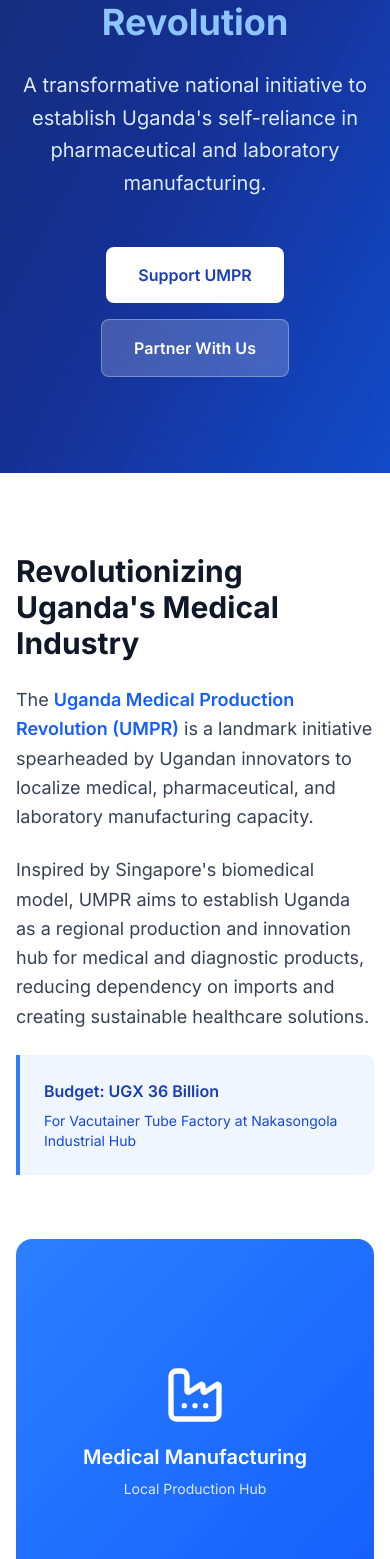
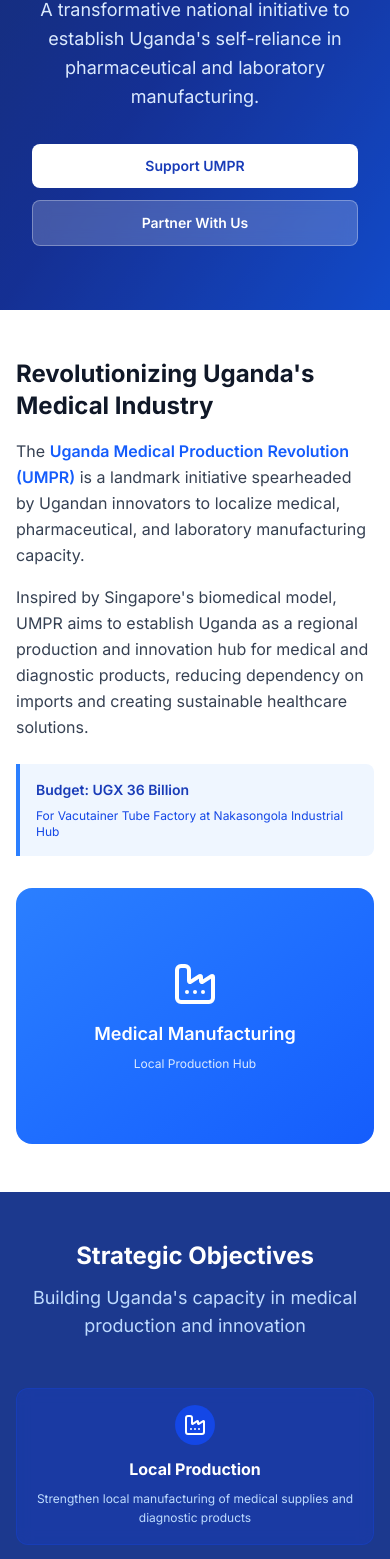
Before and after one commit to MutebiI/ggau, a Next.js app: page /umpr in a window 390 px wide. Shown: the part 345-1904 px from the top of the page. Built offline with nearby package versions, Linux system fonts and the light colour scheme.

Commit message:
fix: resolve horizontal scroll on mobile for UMPR page
- Added overflow-x-hidden to containers
- Improved responsive design with proper breakpoints
- Fixed mobile spacing and typography
- Prevented edge overflow with proper padding

```diff
--- a/app/umpr/page.tsx
+++ b/app/umpr/page.tsx
@@ -4,41 +4,42 @@
 
 export default function UMPR() {
   return (
-    <div className="min-h-screen bg-gray-50">
+    <div className="min-h-screen bg-gray-50 overflow-x-hidden">
       {/* Hero Section */}
-      <section className="relative bg-gradient-to-br from-blue-900 via-blue-800 to-blue-600 text-white py-24">
+      <section className="relative bg-gradient-to-br from-blue-900 via-blue-800 to-blue-600 text-white py-16 md:py-24 overflow-hidden">
         <div className="absolute inset-0 bg-black/20"></div>
-        <div className="relative max-w-7xl mx-auto px-4 sm:px-6 lg:px-8 text-center">
+        <div className="relative max-w-7xl mx-auto px-4 sm:px-6 lg:px-8 text-center w-full">
           <motion.div
             initial={{ opacity: 0, y: 30 }}
             animate={{ opacity: 1, y: 0 }}
             transition={{ duration: 0.8 }}
+            className="w-full"
           >
             <motion.div
               initial={{ opacity: 0, scale: 0.8 }}
               animate={{ opacity: 1, scale: 1 }}
               transition={{ delay: 0.2, duration: 0.5 }}
-              className="inline-flex items-center gap-2 bg-white/20 backdrop-blur-sm rounded-full px-6 py-3 mb-8 border border-white/30"
+              className="inline-flex items-center gap-2 bg-white/20 backdrop-blur-sm rounded-full px-4 py-2 md:px-6 md:py-3 mb-6 md:mb-8 border border-white/30 max-w-full mx-2"
             >
-              <Factory className="w-5 h-5" />
-              <span className="text-sm font-semibold">National Initiative</span>
+              <Factory className="w-4 h-4 md:w-5 md:h-5" />
+              <span className="text-xs md:text-sm font-semibold">National Initiative</span>
             </motion.div>
 
-            <h1 className="text-4xl md:text-6xl font-bold mb-6 leading-tight">
+            <h1 className="text-3xl md:text-5xl lg:text-6xl font-bold mb-4 md:mb-6 leading-tight px-2">
               Uganda Medical Production
-              <span className="block text-blue-300">Revolution</span>
+              <span className="block text-blue-300 mt-2">Revolution</span>
             </h1>
 
-            <p className="text-xl md:text-2xl mb-8 text-blue-100 max-w-4xl mx-auto leading-relaxed">
+            <p className="text-lg md:text-xl lg:text-2xl mb-6 md:mb-8 text-blue-100 max-w-4xl mx-auto leading-relaxed px-4">
               A transformative national initiative to establish Uganda's self-reliance in pharmaceutical and laboratory manufacturing.
             </p>
 
-            <div className="flex flex-col sm:flex-row gap-4 justify-center items-center mt-12">
+            <div className="flex flex-col sm:flex-row gap-3 md:gap-4 justify-center items-center mt-8 md:mt-12 px-4">
               <motion.a
                 href="/get-involved"
                 whileHover={{ scale: 1.05 }}
                 whileTap={{ scale: 0.95 }}
-                className="bg-white text-blue-800 px-8 py-4 rounded-lg font-semibold flex items-center justify-center gap-3 hover:bg-blue-50 transition-all"
+                className="bg-white text-blue-800 px-6 py-3 md:px-8 md:py-4 rounded-lg font-semibold flex items-center justify-center gap-2 md:gap-3 hover:bg-blue-50 transition-all w-full sm:w-auto text-sm md:text-base"
               >
                 Support UMPR
               </motion.a>
@@ -47,7 +48,7 @@
                 href="/contact"
                 whileHover={{ scale: 1.05 }}
                 whileTap={{ scale: 0.95 }}
-                className="bg-white/20 backdrop-blur-sm text-white border border-white/30 px-8 py-4 rounded-lg font-semibold flex items-center justify-center gap-3 hover:bg-white/30 transition-all"
+                className="bg-white/20 backdrop-blur-sm text-white border border-white/30 px-6 py-3 md:px-8 md:py-4 rounded-lg font-semibold flex items-center justify-center gap-2 md:gap-3 hover:bg-white/30 transition-all w-full sm:w-auto text-sm md:text-base"
               >
                 Partner With Us
               </motion.a>
@@ -57,27 +58,28 @@
       </section>
 
       {/* Overview Section */}
-      <section className="py-20 bg-white">
-        <div className="max-w-7xl mx-auto px-4 sm:px-6 lg:px-8">
-          <div className="grid grid-cols-1 lg:grid-cols-2 gap-16 items-center">
+      <section className="py-12 md:py-20 bg-white">
+        <div className="max-w-7xl mx-auto px-4 sm:px-6 lg:px-8 w-full">
+          <div className="grid grid-cols-1 lg:grid-cols-2 gap-8 md:gap-16 items-center">
             <motion.div
               initial={{ opacity: 0, x: -30 }}
               whileInView={{ opacity: 1, x: 0 }}
               transition={{ duration: 0.6 }}
+              className="w-full"
             >
-              <h2 className="text-3xl md:text-4xl font-bold text-gray-900 mb-6">
+              <h2 className="text-2xl md:text-3xl lg:text-4xl font-bold text-gray-900 mb-4 md:mb-6">
                 Revolutionizing Uganda's Medical Industry
               </h2>
-              <p className="text-lg text-gray-700 mb-6 leading-relaxed">
+              <p className="text-base md:text-lg text-gray-700 mb-4 md:mb-6 leading-relaxed">
                 The <span className="text-blue-600 font-semibold">Uganda Medical Production Revolution (UMPR)</span> is a landmark initiative spearheaded by Ugandan innovators to localize medical, pharmaceutical, and laboratory manufacturing capacity.
               </p>
-              <p className="text-lg text-gray-700 mb-6 leading-relaxed">
+              <p className="text-base md:text-lg text-gray-700 mb-6 md:mb-8 leading-relaxed">
                 Inspired by Singapore's biomedical model, UMPR aims to establish Uganda as a regional production and innovation hub for medical and diagnostic products, reducing dependency on imports and creating sustainable healthcare solutions.
               </p>
 
-              <div className="bg-blue-50 border-l-4 border-blue-500 p-6 rounded-r-lg">
-                <p className="text-blue-800 font-semibold">Budget: UGX 36 Billion</p>
-                <p className="text-blue-700 text-sm mt-2">For Vacutainer Tube Factory at Nakasongola Industrial Hub</p>
+              <div className="bg-blue-50 border-l-4 border-blue-500 p-4 md:p-6 rounded-r-lg">
+                <p className="text-blue-800 font-semibold text-sm md:text-base">Budget: UGX 36 Billion</p>
+                <p className="text-blue-700 text-xs md:text-sm mt-2">For Vacutainer Tube Factory at Nakasongola Industrial Hub</p>
               </div>
             </motion.div>
 
@@ -85,12 +87,12 @@
               initial={{ opacity: 0, x: 30 }}
               whileInView={{ opacity: 1, x: 0 }}
               transition={{ duration: 0.6 }}
-              className="bg-gradient-to-br from-blue-500 to-blue-600 rounded-2xl p-8 h-96 flex items-center justify-center"
+              className="bg-gradient-to-br from-blue-500 to-blue-600 rounded-2xl p-6 md:p-8 h-64 md:h-96 flex items-center justify-center w-full"
             >
               <div className="text-center text-white">
-                <Factory className="w-16 h-16 mx-auto mb-4" />
-                <p className="text-xl font-semibold">Medical Manufacturing</p>
-                <p className="text-blue-100 text-sm mt-2">Local Production Hub</p>
+                <Factory className="w-12 h-12 md:w-16 md:h-16 mx-auto mb-3 md:mb-4" />
+                <p className="text-lg md:text-xl font-semibold">Medical Manufacturing</p>
+                <p className="text-blue-100 text-xs md:text-sm mt-2">Local Production Hub</p>
               </div>
             </motion.div>
           </div>
@@ -98,38 +100,38 @@
       </section>
 
       {/* Objectives Section */}
-      <section className="py-20 bg-blue-900 text-white">
-        <div className="max-w-7xl mx-auto px-4 sm:px-6 lg:px-8">
+      <section className="py-12 md:py-20 bg-blue-900 text-white overflow-hidden">
+        <div className="max-w-7xl mx-auto px-4 sm:px-6 lg:px-8 w-full">
           <motion.div
             initial={{ opacity: 0, y: 30 }}
             whileInView={{ opacity: 1, y: 0 }}
             transition={{ duration: 0.6 }}
-            className="text-center mb-16"
+            className="text-center mb-12 md:mb-16"
           >
-            <h2 className="text-3xl md:text-4xl font-bold mb-4">Strategic Objectives</h2>
-            <p className="text-xl text-blue-200 max-w-2xl mx-auto">
+            <h2 className="text-2xl md:text-3xl lg:text-4xl font-bold mb-3 md:mb-4">Strategic Objectives</h2>
+            <p className="text-lg md:text-xl text-blue-200 max-w-2xl mx-auto px-4">
               Building Uganda's capacity in medical production and innovation
             </p>
           </motion.div>
 
-          <div className="grid grid-cols-1 md:grid-cols-2 lg:grid-cols-4 gap-8">
+          <div className="grid grid-cols-1 md:grid-cols-2 lg:grid-cols-4 gap-4 md:gap-6 lg:gap-8 max-w-full">
             <ObjectiveCard
-              icon={<Factory className="w-8 h-8" />}
+              icon={<Factory className="w-6 h-6 md:w-8 md:h-8" />}
               title="Local Production"
               description="Strengthen local manufacturing of medical supplies and diagnostic products"
             />
             <ObjectiveCard
-              icon={<Microscope className="w-8 h-8" />}
+              icon={<Microscope className="w-6 h-6 md:w-8 md:h-8" />}
               title="Research Innovation"
               description="Promote research-to-industry linkages between universities and innovators"
             />
             <ObjectiveCard
-              icon={<Target className="w-8 h-8" />}
+              icon={<Target className="w-6 h-6 md:w-8 md:h-8" />}
               title="Self-Reliance"
               description="Enhance Uganda's independence in biotechnology and pharmaceuticals"
             />
             <ObjectiveCard
-              icon={<Users className="w-8 h-8" />}
+              icon={<Users className="w-6 h-6 md:w-8 md:h-8" />}
               title="Employment Creation"
               description="Create skilled employment opportunities in the biomedical sector"
             />
@@ -138,21 +140,21 @@
       </section>
 
       {/* Core Components */}
-      <section className="py-20 bg-white">
-        <div className="max-w-7xl mx-auto px-4 sm:px-6 lg:px-8">
+      <section className="py-12 md:py-20 bg-white">
+        <div className="max-w-7xl mx-auto px-4 sm:px-6 lg:px-8 w-full">
           <motion.div
             initial={{ opacity: 0, y: 30 }}
             whileInView={{ opacity: 1, y: 0 }}
             transition={{ duration: 0.6 }}
-            className="text-center mb-16"
+            className="text-center mb-12 md:mb-16"
           >
-            <h2 className="text-3xl md:text-4xl font-bold text-gray-900 mb-4">
+            <h2 className="text-2xl md:text-3xl lg:text-4xl font-bold text-gray-900 mb-3 md:mb-4">
               Core Components
             </h2>
-            <p className="text-xl text-gray-600">Key pillars of the UMPR initiative</p>
+            <p className="text-lg md:text-xl text-gray-600 px-4">Key pillars of the UMPR initiative</p>
           </motion.div>
 
-          <div className="grid grid-cols-1 md:grid-cols-2 gap-8">
+          <div className="grid grid-cols-1 md:grid-cols-2 gap-4 md:gap-6 lg:gap-8 max-w-full">
             <ComponentCard
               number="1"
               title="Vacutainer Tube Factory"
@@ -182,21 +184,21 @@
       </section>
 
       {/* National Partners */}
-      <section className="py-20 bg-gray-100">
-        <div className="max-w-7xl mx-auto px-4 sm:px-6 lg:px-8">
+      <section className="py-12 md:py-20 bg-gray-100">
+        <div className="max-w-7xl mx-auto px-4 sm:px-6 lg:px-8 w-full">
           <motion.div
             initial={{ opacity: 0, y: 30 }}
             whileInView={{ opacity: 1, y: 0 }}
             transition={{ duration: 0.6 }}
-            className="text-center mb-16"
+            className="text-center mb-12 md:mb-16"
           >
-            <h2 className="text-3xl md:text-4xl font-bold text-gray-900 mb-4">
+            <h2 className="text-2xl md:text-3xl lg:text-4xl font-bold text-gray-900 mb-3 md:mb-4">
               National Partners
             </h2>
-            <p className="text-xl text-gray-600">Strategic collaborations driving UMPR forward</p>
+            <p className="text-lg md:text-xl text-gray-600 px-4">Strategic collaborations driving UMPR forward</p>
           </motion.div>
 
-          <div className="grid grid-cols-2 md:grid-cols-3 lg:grid-cols-5 gap-8">
+          <div className="grid grid-cols-2 md:grid-cols-3 lg:grid-cols-5 gap-4 md:gap-6 lg:gap-8 max-w-full">
             {[
               'Office of the President',
               'Uganda Investment Authority',
@@ -209,10 +211,10 @@
                 initial={{ opacity: 0, y: 30 }}
                 whileInView={{ opacity: 1, y: 0 }}
                 transition={{ duration: 0.6, delay: index * 0.1 }}
-                className="bg-white p-6 rounded-xl shadow-lg border border-gray-200 text-center hover:shadow-xl transition-shadow"
+                className="bg-white p-4 md:p-6 rounded-xl shadow-lg border border-gray-200 text-center hover:shadow-xl transition-shadow w-full"
               >
-                <Building className="w-8 h-8 text-blue-600 mx-auto mb-4" />
-                <h3 className="font-semibold text-gray-900 text-sm">{partner}</h3>
+                <Building className="w-6 h-6 md:w-8 md:h-8 text-blue-600 mx-auto mb-3 md:mb-4" />
+                <h3 className="font-semibold text-gray-900 text-xs md:text-sm leading-tight">{partner}</h3>
               </motion.div>
             ))}
           </div>
@@ -220,25 +222,25 @@
       </section>
 
       {/* Call to Action */}
-      <section className="py-20 bg-blue-800 text-white">
-        <div className="max-w-7xl mx-auto px-4 sm:px-6 lg:px-8 text-center">
+      <section className="py-12 md:py-20 bg-blue-800 text-white overflow-hidden">
+        <div className="max-w-7xl mx-auto px-4 sm:px-6 lg:px-8 text-center w-full">
           <motion.div
             initial={{ opacity: 0, y: 30 }}
             whileInView={{ opacity: 1, y: 0 }}
             transition={{ duration: 0.6 }}
           >
-            <h2 className="text-3xl md:text-4xl font-bold mb-6">
+            <h2 className="text-2xl md:text-3xl lg:text-4xl font-bold mb-4 md:mb-6 px-4">
               Join the Medical Production Revolution
             </h2>
-            <p className="text-xl text-blue-200 mb-8 max-w-2xl mx-auto">
+            <p className="text-lg md:text-xl text-blue-200 mb-6 md:mb-8 max-w-2xl mx-auto px-4">
               Be part of Uganda's journey towards healthcare sovereignty and medical innovation.
             </p>
             <motion.a
               href="/contact"
               whileHover={{ scale: 1.05 }}
-              className="inline-flex items-center gap-3 bg-white text-blue-800 px-8 py-4 rounded-lg font-semibold hover:bg-blue-50 transition-colors"
+              className="inline-flex items-center gap-2 md:gap-3 bg-white text-blue-800 px-6 py-3 md:px-8 md:py-4 rounded-lg font-semibold hover:bg-blue-50 transition-colors text-sm md:text-base"
             >
-              Get Involved <ArrowRight className="w-5 h-5" />
+              Get Involved <ArrowRight className="w-4 h-4 md:w-5 md:h-5" />
             </motion.a>
           </motion.div>
         </div>
@@ -253,13 +255,13 @@
       initial={{ opacity: 0, y: 30 }}
       whileInView={{ opacity: 1, y: 0 }}
       transition={{ duration: 0.6 }}
-      className="bg-blue-800/50 backdrop-blur-sm rounded-xl p-6 border border-blue-700/30 text-center hover:bg-blue-800/70 transition-colors"
+      className="bg-blue-800/50 backdrop-blur-sm rounded-xl p-4 md:p-6 border border-blue-700/30 text-center hover:bg-blue-800/70 transition-colors w-full"
     >
-      <div className="w-12 h-12 bg-blue-700 rounded-full flex items-center justify-center mx-auto mb-4">
+      <div className="w-10 h-10 md:w-12 md:h-12 bg-blue-700 rounded-full flex items-center justify-center mx-auto mb-3 md:mb-4">
         {icon}
       </div>
-      <h3 className="text-lg font-bold mb-3">{title}</h3>
-      <p className="text-blue-200 text-sm">{description}</p>
+      <h3 className="text-base md:text-lg font-bold mb-2 md:mb-3">{title}</h3>
+      <p className="text-blue-200 text-xs md:text-sm leading-relaxed">{description}</p>
     </motion.div>
   )
 }
@@ -270,16 +272,16 @@
       initial={{ opacity: 0, y: 30 }}
       whileInView={{ opacity: 1, y: 0 }}
       transition={{ duration: 0.6 }}
-      className="bg-white p-8 rounded-xl shadow-lg border border-gray-200 hover:shadow-xl transition-all hover:border-blue-300 group"
+      className="bg-white p-4 md:p-6 lg:p-8 rounded-xl shadow-lg border border-gray-200 hover:shadow-xl transition-all hover:border-blue-300 group w-full"
     >
-      <div className="flex items-start gap-4">
-        <div className="w-12 h-12 bg-blue-100 text-blue-600 rounded-lg flex items-center justify-center text-xl font-bold group-hover:bg-blue-600 group-hover:text-white transition-colors">
+      <div className="flex items-start gap-3 md:gap-4">
+        <div className="w-10 h-10 md:w-12 md:h-12 bg-blue-100 text-blue-600 rounded-lg flex items-center justify-center text-lg md:text-xl font-bold group-hover:bg-blue-600 group-hover:text-white transition-colors flex-shrink-0">
           {number}
         </div>
-        <div className="flex-1">
-          <h3 className="text-xl font-bold text-gray-900 mb-3">{title}</h3>
-          <p className="text-gray-600 mb-4">{description}</p>
-          <div className="bg-blue-50 text-blue-700 px-3 py-1 rounded-full text-sm font-semibold inline-block">
+        <div className="flex-1 min-w-0">
+          <h3 className="text-lg md:text-xl font-bold text-gray-900 mb-2 md:mb-3 leading-tight">{title}</h3>
+          <p className="text-gray-600 text-sm md:text-base mb-3 md:mb-4 leading-relaxed">{description}</p>
+          <div className="bg-blue-50 text-blue-700 px-2 py-1 md:px-3 md:py-1 rounded-full text-xs md:text-sm font-semibold inline-block">
             {budget}
           </div>
         </div>
```
